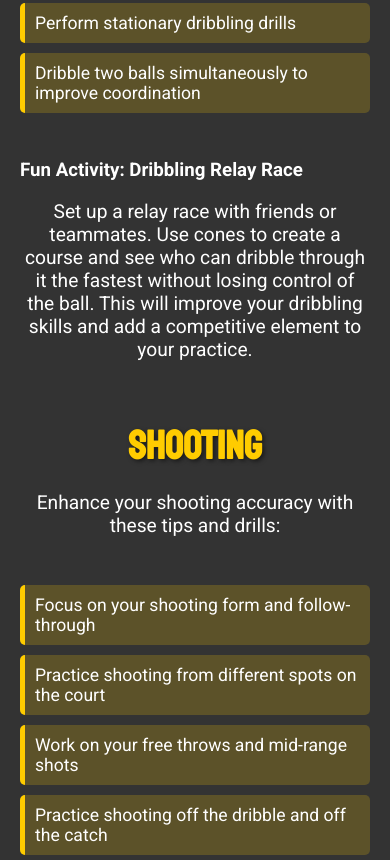
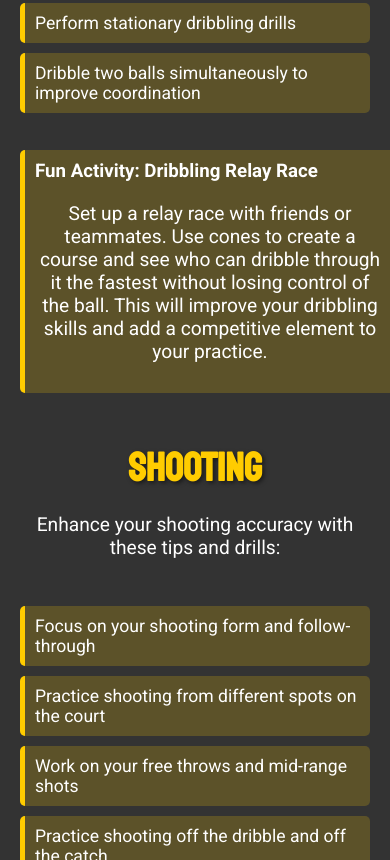
Before and after one commit to 314Jaguar/Drill-TipBBAL, a plain HTML site: page index.html in a window 390 px wide. Shown: the part 784-1644 px from the top of the page. Drawn offline with Linux system fonts and the light colour scheme; a script that the page names is missing.

Commit message:
Update styles.css

```diff
--- a/styles.css
+++ b/styles.css
@@ -137,23 +137,18 @@ section ul li {
     border-radius: 5px;
 }
 
-.video {
+.activity {
     width: 48%;
-    display: flex;
-    justify-content: center;
-    align-items: center;
+    background: rgba(255, 204, 0, 0.2);
+    margin: 10px 0;
+    padding: 10px;
+    border-left: 5px solid #ffcc00;
+    border-radius: 5px;
     animation: fadeIn 2s ease-in-out;
 }
 
-.video a {
-    color: #ffcc00;
-    text-decoration: none;
-    font-weight: bold;
-    font-size: 1.2em;
-}
-
-.video a:hover {
-    text-decoration: underline;
+.activity h3 {
+    margin-top: 0;
 }
 
 .play {
@@ -210,7 +205,7 @@ section ul li {
         flex-direction: column;
     }
 
-    section ul, .video {
+    section ul, .activity {
         width: 100%;
     }
 }
```
